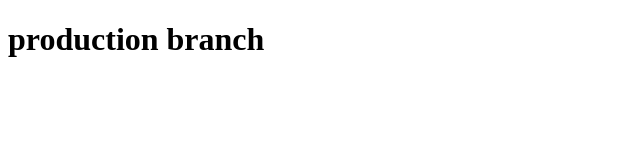
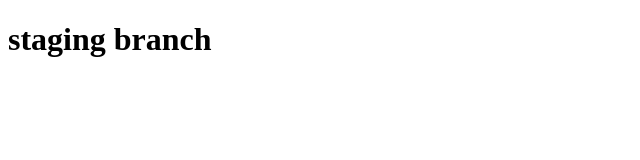
Before and after one commit to kinjal2006/practicevcscfkinjal, a plain HTML site: page index.html in a window 1280 px wide. Shown: the whole page, without its empty margins (0-640 px from the left). Drawn offline with Linux system fonts and the light colour scheme.

Commit message:
first commit

```diff
--- a/index.html
+++ b/index.html
@@ -6,6 +6,6 @@
     <title>practicevcscfkinjal</title>
 </head>
 <body>
-    <h1>production branch</h1>
+    <h1>staging branch</h1>
 </body>
 </html>
```
